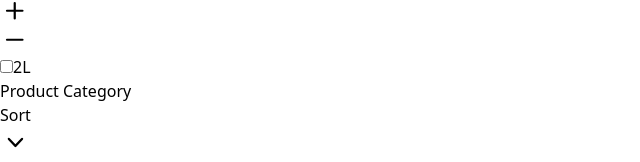
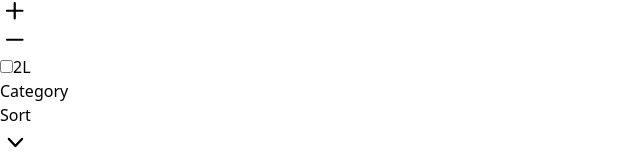
Before and after one commit to istiaqhossain/ecommerce-react-redux-strapi-stripe, a React (Vite) app in the folder client/: page /product-category/1 in a window 1280 px wide. Shown: the part 1096-1258 px from the top of the page, without its empty margins (0-640 px from the left). Built offline with nearby package versions, Linux system fonts and the light colour scheme; no server answers.

Commit message:
In url category slug added

```diff
--- a/client/src/components/CategoryItem.jsx
+++ b/client/src/components/CategoryItem.jsx
@@ -1,7 +1,7 @@
 import { Link } from "react-router-dom";
 
 export default function CategoryItem({ category }) {
-
+  console.log(category);
     return (
       <>
         <div className="group relative">
@@ -9,7 +9,7 @@ export default function CategoryItem({ category }) {
             <img src={import.meta.env.VITE_UPLOAD_URL + category?.attributes.featured_image?.data?.attributes?.url} alt="Desk with leather desk pad, walnut desk organizer, wireless keyboard and mouse, and porcelain mug." className="h-full w-full object-cover object-center" />
           </div>
           <h3 className="mt-6 text-sm text-gray-500">
-            <Link to={'/product-category/' + category.id}>
+            <Link to={'/product-category/' + category?.attributes?.slug}>
               <span className="absolute inset-0"></span>
             </Link>
           </h3>
--- a/client/src/components/Header.jsx
+++ b/client/src/components/Header.jsx
@@ -28,7 +28,6 @@ export default function Header() {
             </div>
             <div className="hidden lg:flex lg:gap-x-12">
               <Link to={'/shop'} className="text-sm font-semibold leading-6 text-gray-900">Shop</Link>
-              <Link to={'/product-category/1'} className="text-sm font-semibold leading-6 text-gray-900">Product Category</Link>
               <Link to={'/product/1'} className="text-sm font-semibold leading-6 text-gray-900">Product</Link>
               <a href="#" className="text-sm font-semibold leading-6 text-gray-900">Checkout</a>
             </div>
--- a/client/src/pages/ProductCategory.jsx
+++ b/client/src/pages/ProductCategory.jsx
@@ -4,9 +4,10 @@ import ProductItem from '../components/ProductItem';
 
 export default function ProductCategory() {
 
-  const catId = parseInt(useParams().id);
-  const {data:products, loading, error} = useFetch(`products?populate=*&filters[categories][id][$eq]=${catId}&sort=id:desc`);
-
+  const catSlug = useParams().slug;
+  const {data:categories} = useFetch(`categories?fields[0]=name&filters[slug][$eq]=${catSlug}&sort=id:desc`);
+  const {data:products, loading, error} = useFetch(`products?populate=*&filters[categories][slug][$eq]=${catSlug}&sort=id:desc`);
+  console.log(categories);
     return (
       <>
 
@@ -130,7 +131,7 @@ export default function ProductCategory() {
 
             <main className="mx-auto max-w-7xl px-4 sm:px-6 lg:px-8">
               <div className="flex items-baseline justify-between border-b border-gray-200 pb-6 pt-24">
-                <h1 className="text-4xl font-bold tracking-tight text-gray-900">Product Category</h1>
+                <h1 className="text-4xl font-bold tracking-tight text-gray-900">{categories ? categories[0].attributes.name : 'Category'}</h1>
 
                 <div className="flex items-center">
                   <div className="relative inline-block text-left">
--- a/client/src/routes.jsx
+++ b/client/src/routes.jsx
@@ -25,7 +25,7 @@ const routes = createBrowserRouter([
             element: <Shop />,
         },
         {
-            path: "/product-category/:id",
+            path: "/product-category/:slug",
             element: <ProductCategory />,
         },
         {
```
Also changed, not shown: 1 other file (tests, documents, lock files or other folders).
